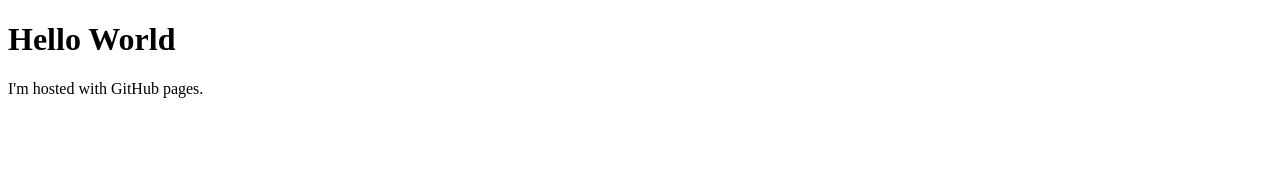
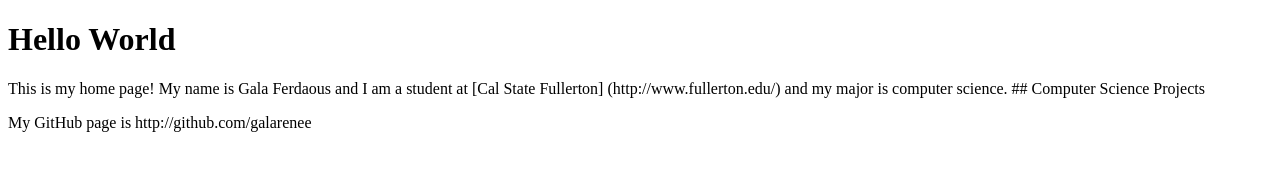
Before and after one commit to GalaRenee/galarenee.github.io, a plain HTML site: page index.html in a window 1280 px wide. Drawn offline with Linux system fonts and the light colour scheme.

Commit message:
Update index.html

```diff
--- a/index.html
+++ b/index.html
@@ -5,6 +5,8 @@
 </head>
 <body>
 <h1>Hello World</h1>
-<p>I'm hosted with GitHub pages.</p>
+<p>This is my home page! My name is Gala Ferdaous and I am a student at [Cal State Fullerton] (http://www.fullerton.edu/) and my major is computer science.
+  ## Computer Science Projects
+</p> My GitHub page is http://github.com/galarenee </p>
 </body>
 </html>
```
